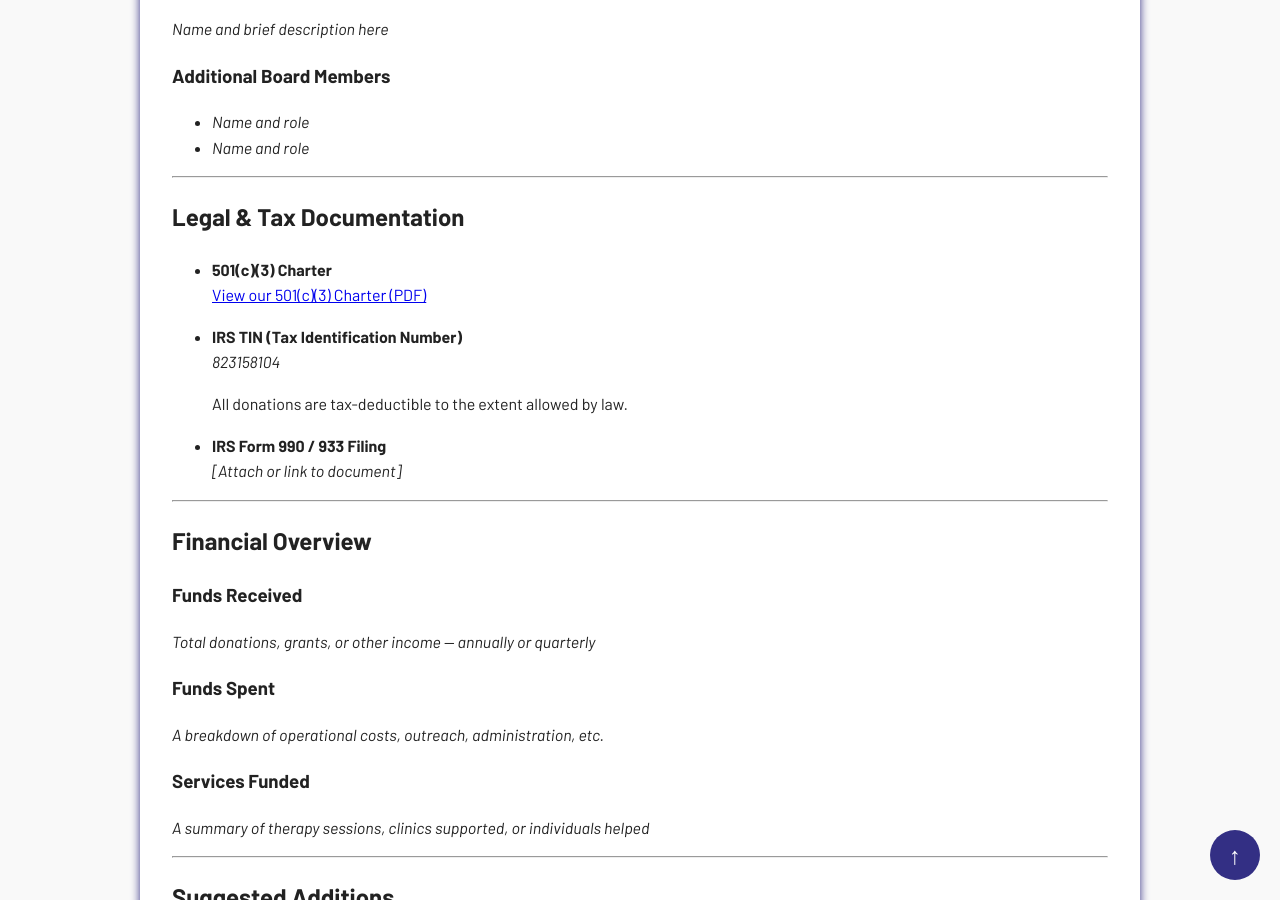
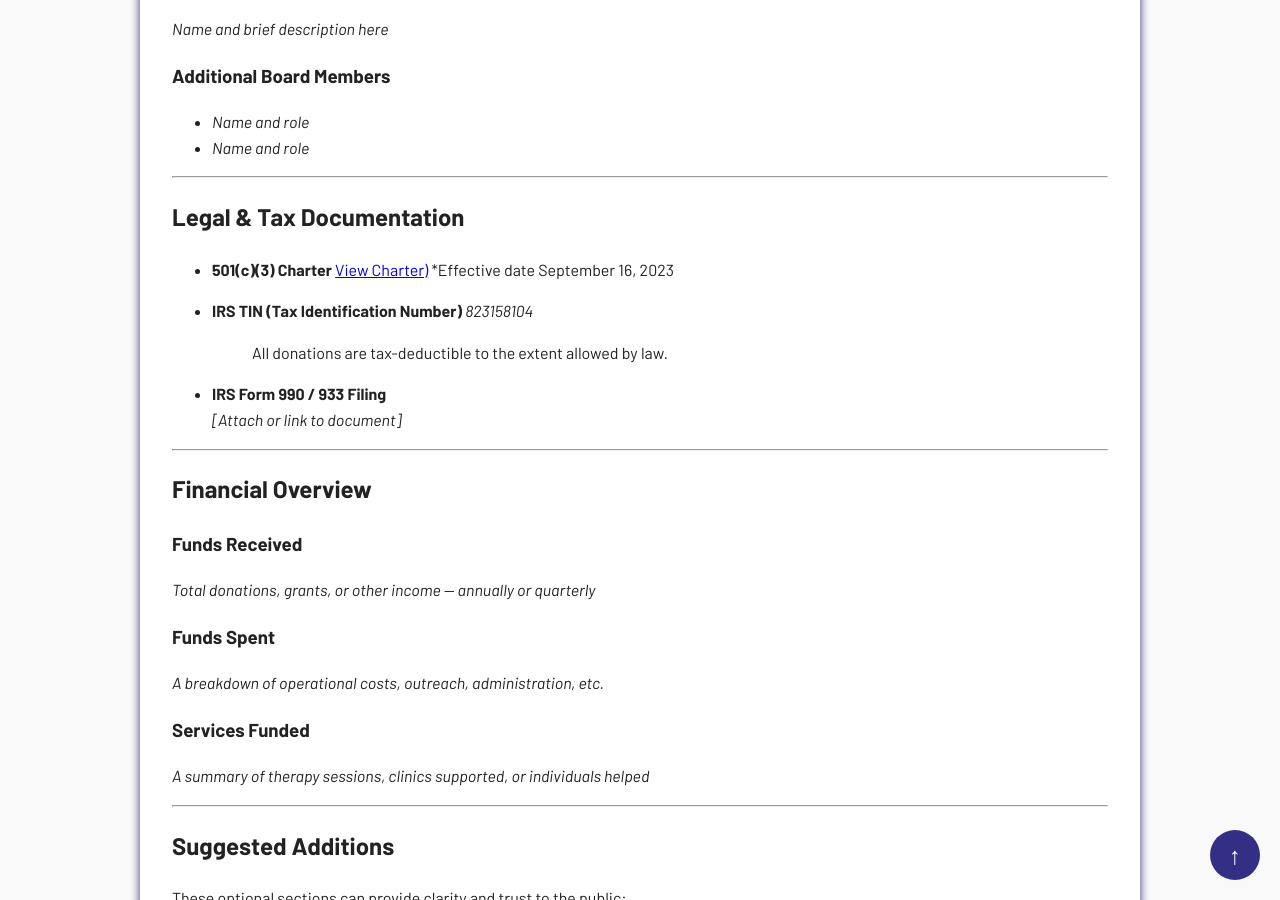
Before and after one commit to zero-hbar/lfrf-mock, a Jekyll site: the page built from public.md, in a window 1280 px wide and 900 px high, scrolled down 575 px. Built offline with Jekyll 4.4.1, drawn with Linux system fonts in a browser that asks for light colours.

Commit message:
Update public.md

```diff
--- a/public.md
+++ b/public.md
@@ -32,12 +32,10 @@ This page contains publicly available and essential information about the govern
 
 ## Legal & Tax Documentation
 
-- **501(c)(3) Charter**
-  [View our 501(c)(3) Charter (PDF)](assets/documents/lfrf-5013c-paperwork.pdf)
+- **501(c)(3) Charter** [View Charter)](assets/documents/lfrf-5013c-paperwork.pdf)
+ *Effective date September 16, 2023
 
-- **IRS TIN (Tax Identification Number)**
-  *823158104*
-
+- **IRS TIN (Tax Identification Number)** *823158104*
 > All donations are tax-deductible to the extent allowed by law.
 
 - **IRS Form 990 / 933 Filing**
```
